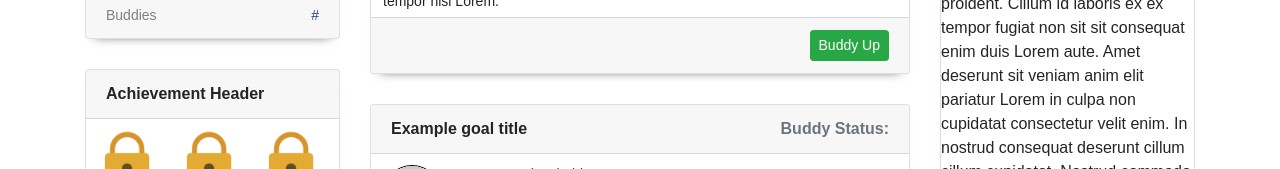
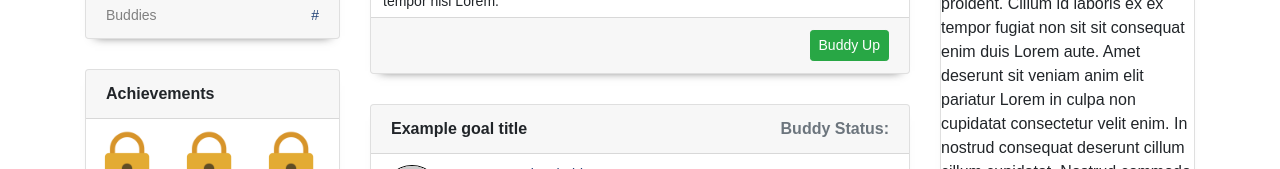
Before and after one commit to cwbabis/Improveu-2.0, a React (Create React App) app in the folder client/: page /dashboard in a window 1280 px wide. Shown: the part 369-538 px from the top of the page. Built offline with nearby package versions, Linux system fonts and the light colour scheme.

Commit message:
add before merge

```diff
--- a/client/src/components/Achievement/index.js
+++ b/client/src/components/Achievement/index.js
@@ -9,7 +9,7 @@ function Achievement(props) {
         <div className="col-md-12" style={{height: '100%'}}>
             <div className="card">
                 <div className="card-header center">
-                   Achievement Header
+                   Achievements
                 </div>
                 <div>
                     <img src={isLocked? locked: unlocked} alt="award image"></img>
```
